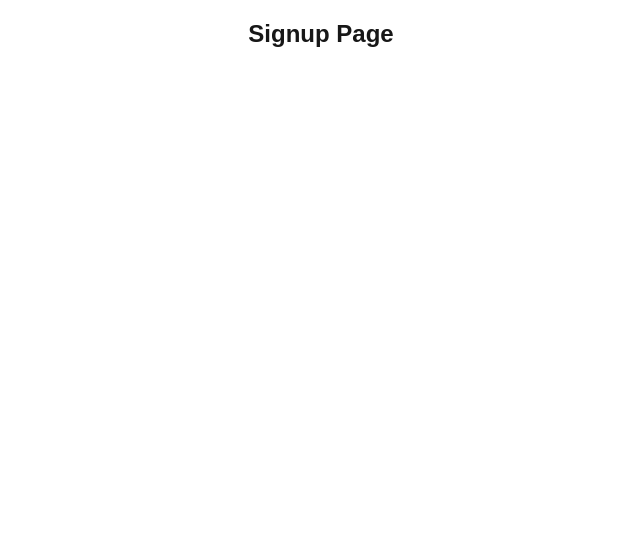
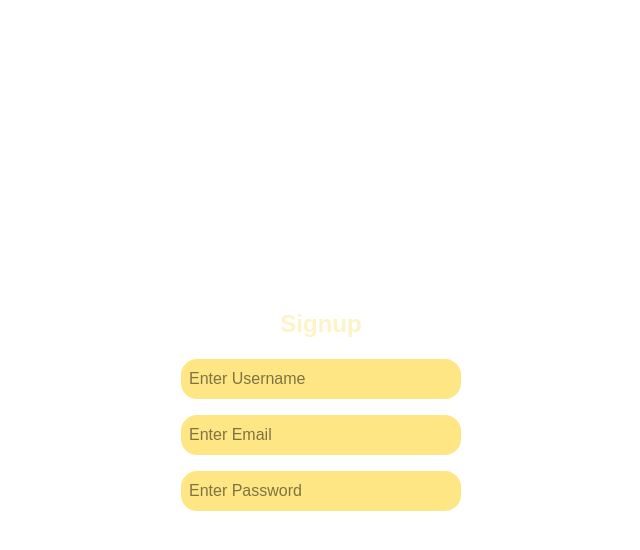
Before and after one commit to omkarg419/user_auth_nextjs, a Next.js app: page /signup in a window 1280 px wide. Shown: the top 550 px of the page, without its empty margins (319-959 px from the left). Built offline with nearby package versions, Linux system fonts and the light colour scheme.

Commit message:
feat: enhance signup page with user input handling

```diff
--- a/src/app/signup/page.tsx
+++ b/src/app/signup/page.tsx
@@ -1,9 +1,49 @@
+"use client";
+import React from "react";
+import Link from "next/link";
+import { useRouter } from "next/navigation";
+import { axios } from "axios";
+
 export default function SignupPage() {
+  const [user, setUser] = React.useState({
+    username: "",
+    email: "",
+    password: "",
+  });
+
+  const onSignup = async () => {};
+
   return (
-    <div className="flex justify-center items-center">
-      <h1 className="text-2xl font-bold text-center align-middle m-2.5 p-2">
-        Signup Page
+    <div className="flex flex-col justify-center items-center min-h-screen  py-2">
+      <h1 className="text-2xl text-amber-100 font-bold text-center align-middle m-2.5 p-2">
+        Signup
       </h1>
+      <hr />
+
+      <input
+        className="p-2 text-black border-none  bg-amber-200 rounded-2xl w-70"
+        type="text"
+        id="username"
+        value={user.username}
+        onChange={(e) => setUser({ ...user, username: e.target.value })}
+        placeholder="Enter Username"
+      />
+      <input
+        className="p-2 text-black border-none  bg-amber-200 rounded-2xl w-70 mt-4"
+        type="email"
+        id="email"
+        value={user.email}
+        onChange={(e) => setUser({ ...user, email: e.target.value })}
+        placeholder="Enter Email"
+      />
+      <input
+        className="p-2 text-black border-none  bg-amber-200 rounded-2xl w-70 mt-4"
+        type="password"
+        id="password"
+        value={user.password}
+        onChange={(e) => setUser({ ...user, password: e.target.value })}
+        placeholder="Enter Password"
+      />
     </div>
   );
 }
```
